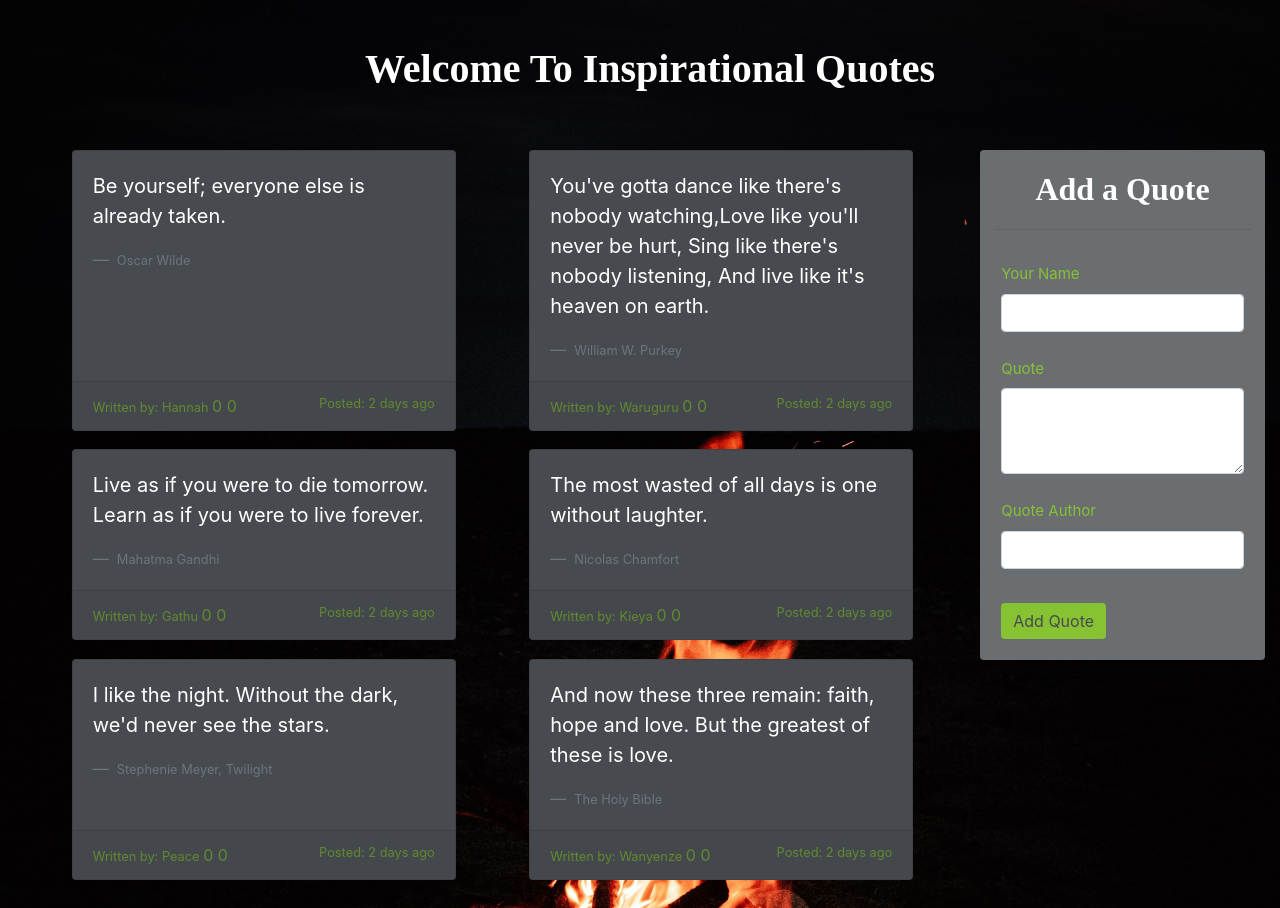
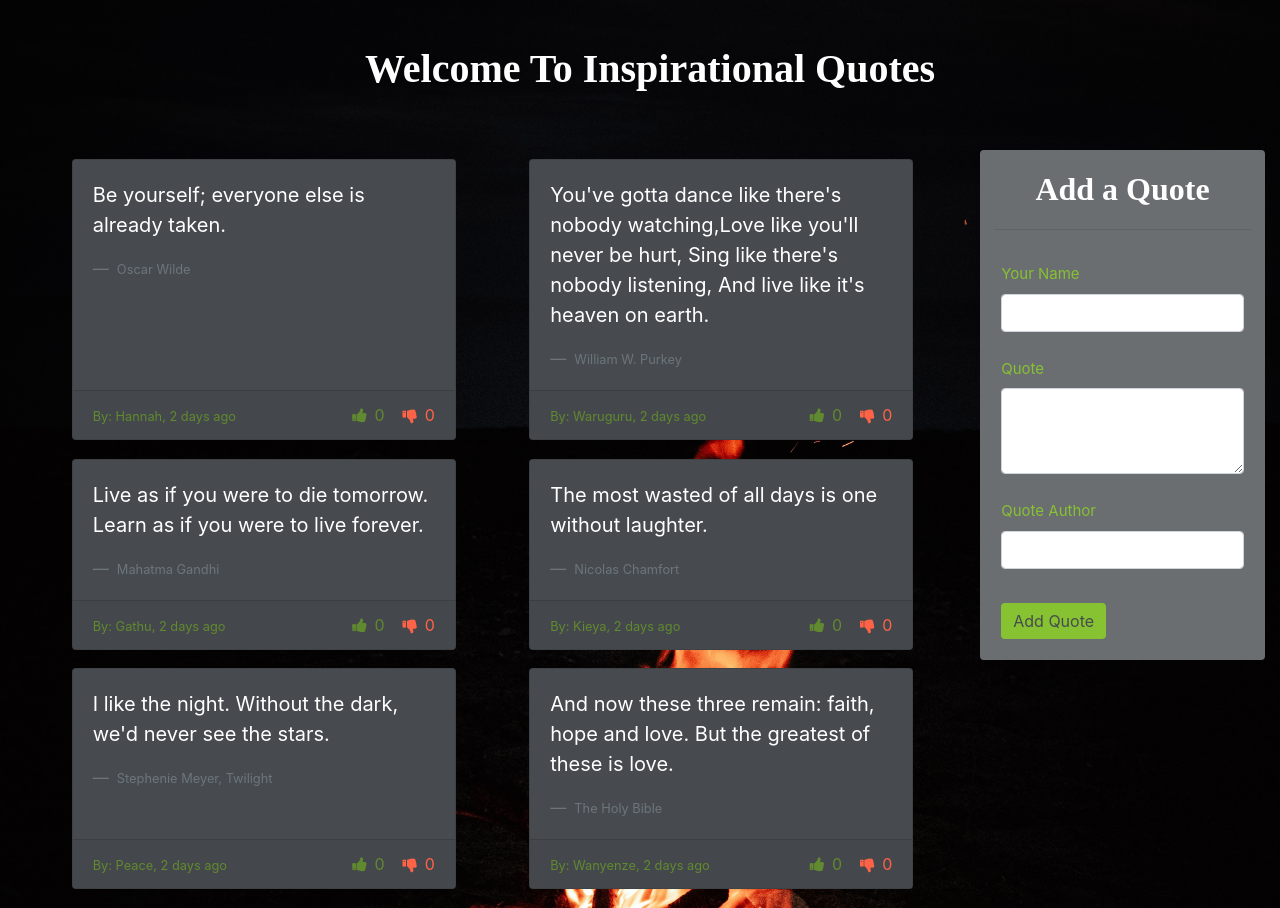
Before and after one commit to HWaruguru/Inspirational-Quotes, an Angular app: page / in a window 1280 px wide. Built offline with nearby package versions, Linux system fonts and the light colour scheme.

Commit message:
Style the downvote and downvote

```diff
--- a/package.json
+++ b/package.json
@@ -19,6 +19,7 @@
     "@angular/platform-browser-dynamic": "~12.2.0",
     "@angular/router": "~12.2.0",
     "bootstrap": "^4.3.1",
+    "font-awesome": "^4.7.0",
     "popper": "^1.0.1",
     "rxjs": "~6.6.0",
     "tslib": "^2.3.0",
--- a/src/app/quotes-details/quotes-details.component.css
+++ b/src/app/quotes-details/quotes-details.component.css
@@ -1,9 +1,14 @@
 
 
-#time-posted {
+.vote {
     float: right;
 }
 
 .text-muted {
     color: #61892F !important;
 }
+
+.downvote {
+    margin-left: 15px;
+    color: tomato;
+}
--- a/src/app/quotes-details/quotes-details.component.html
+++ b/src/app/quotes-details/quotes-details.component.html
@@ -1,18 +1,15 @@
 <div class="card-footer">
   <small class="text-muted"
-    >Written by: {{ quote.name }}
-    <span id="time-posted"
-      >Posted: {{ quote.datePosted | datePosted }}</span
-    ></small
+    >By: {{ quote.name }}, {{ quote.datePosted | datePosted }}
+    </small
   >
   <span class="text-muted vote">
-    <span class="vote"
+    <span class="upvote"
       ><i class="fa fa-fw fa-thumbs-up"></i>
       {{ quote.upvotes }}</span
     >
-    <span class="vote"
+    <span class="downvote"
       ><i class="fa fa-fw fa-thumbs-down"></i>
-      {{ quote.downvotes }}</span
-    >
+      {{ quote.downvotes }}</span>
   </span>
 </div>
--- a/src/app/quotes/quotes.component.css
+++ b/src/app/quotes/quotes.component.css
@@ -22,7 +22,7 @@
   }
 
   .card {
-    margin-bottom: 2%;
+    margin: 1%;
     background-color: #474B4F;
     color: white;
     border-radius: 4px;
--- a/src/styles.css
+++ b/src/styles.css
@@ -1,5 +1,6 @@
 /* You can add global styles to this file, and also import other style files */
 @import "~bootstrap/dist/css/bootstrap.css";
+@import "~font-awesome/css/font-awesome.css";
 
 html body {
     height: 100vh;
```
Also changed, not shown: 1 other file (tests, documents, lock files or other folders).
